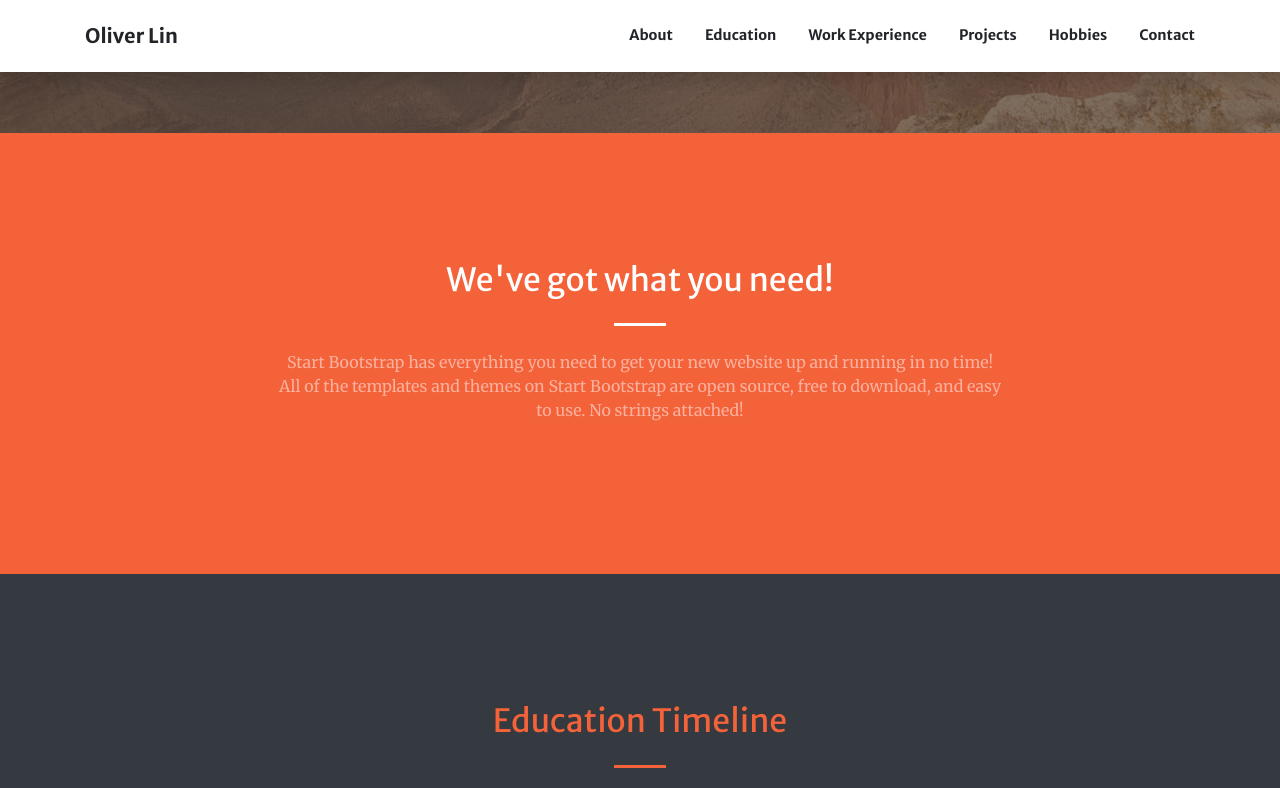
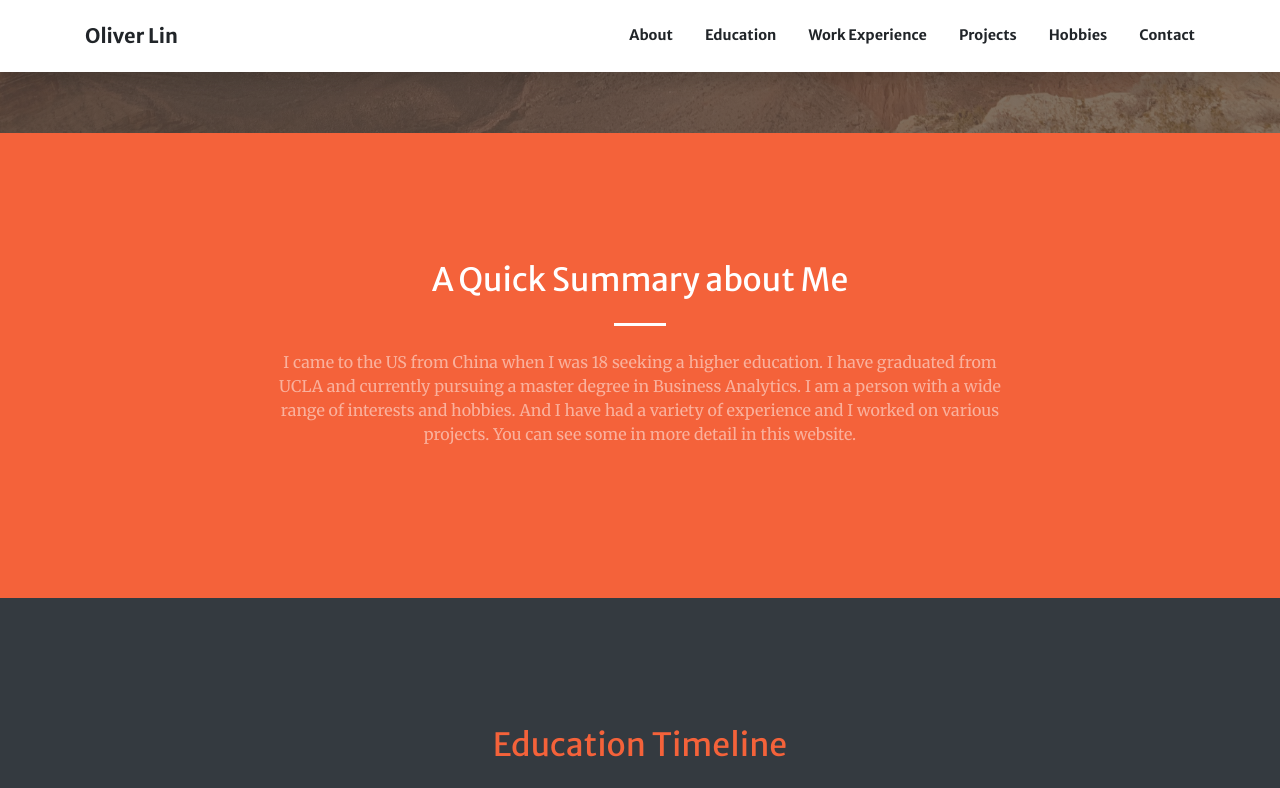
Before and after one commit to oliverlintl/oliverlintl.github.io, a Jekyll site: the page built from index.md, in a window 1280 px wide and 900 px high, scrolled down 767 px, cut to the strip 0-788 px from the top of the window. Built offline with Jekyll 4.4.1, drawn with Linux system fonts in a browser that asks for light colours.

Commit message:
Update index.md

```diff
--- a/index.md
+++ b/index.md
@@ -14,8 +14,8 @@ sections:
   - type: call-to-action.html
     section_id: about
     background_style: bg-primary
-    title: We've got what you need!
-    text: Start Bootstrap has everything you need to get your new website up and running in no time! All of the templates and themes on Start Bootstrap are open source, free to download, and easy to use. No strings attached!
+    title: A Quick Summary about Me
+    text: I came to the US from China when I was 18 seeking a higher education. I have graduated from UCLA and currently pursuing a master degree in Business Analytics. I am a person with a wide range of interests and hobbies. And I have had a variety of experience and I worked on various projects. You can see some in more detail in this website.
 
 
   - type: timeline.html
```
